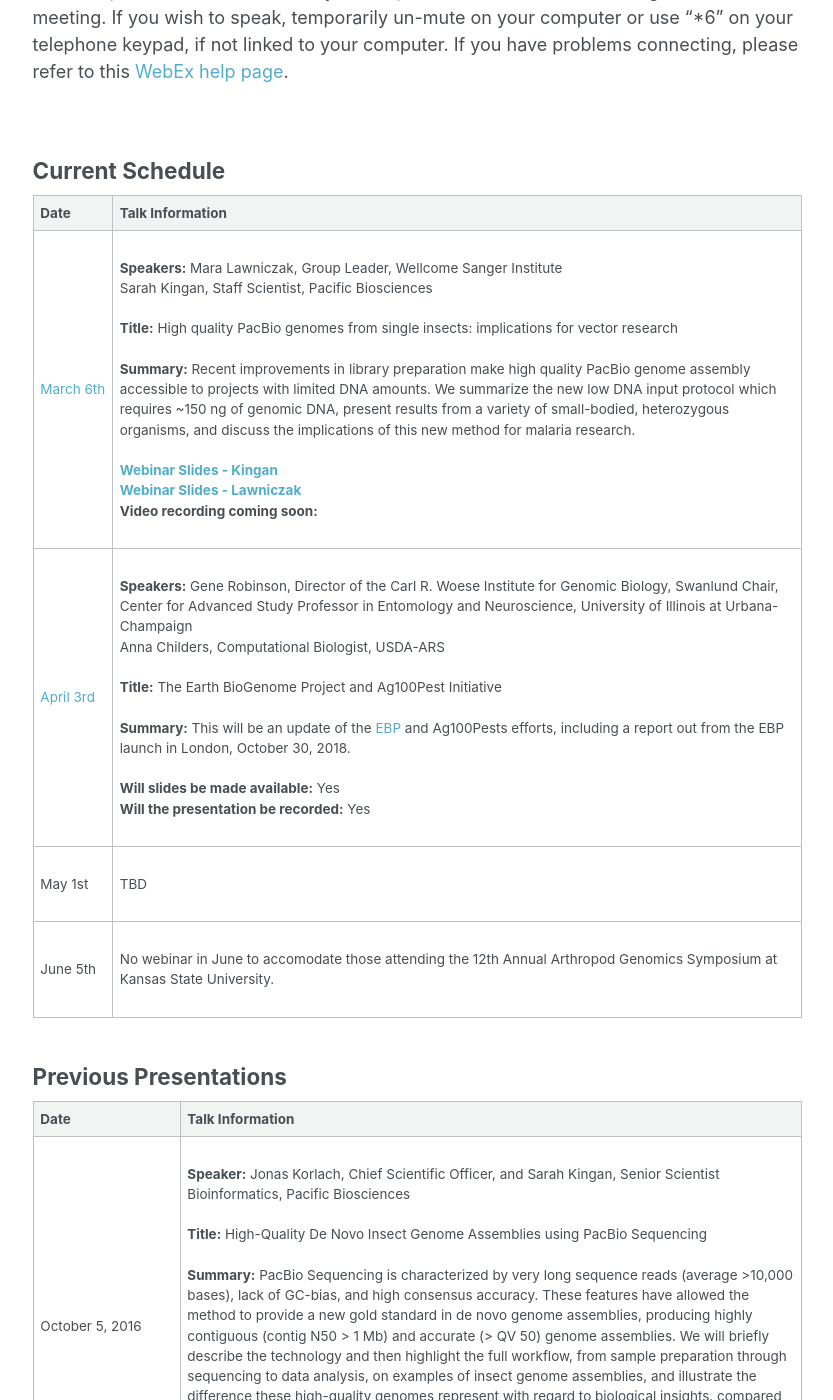
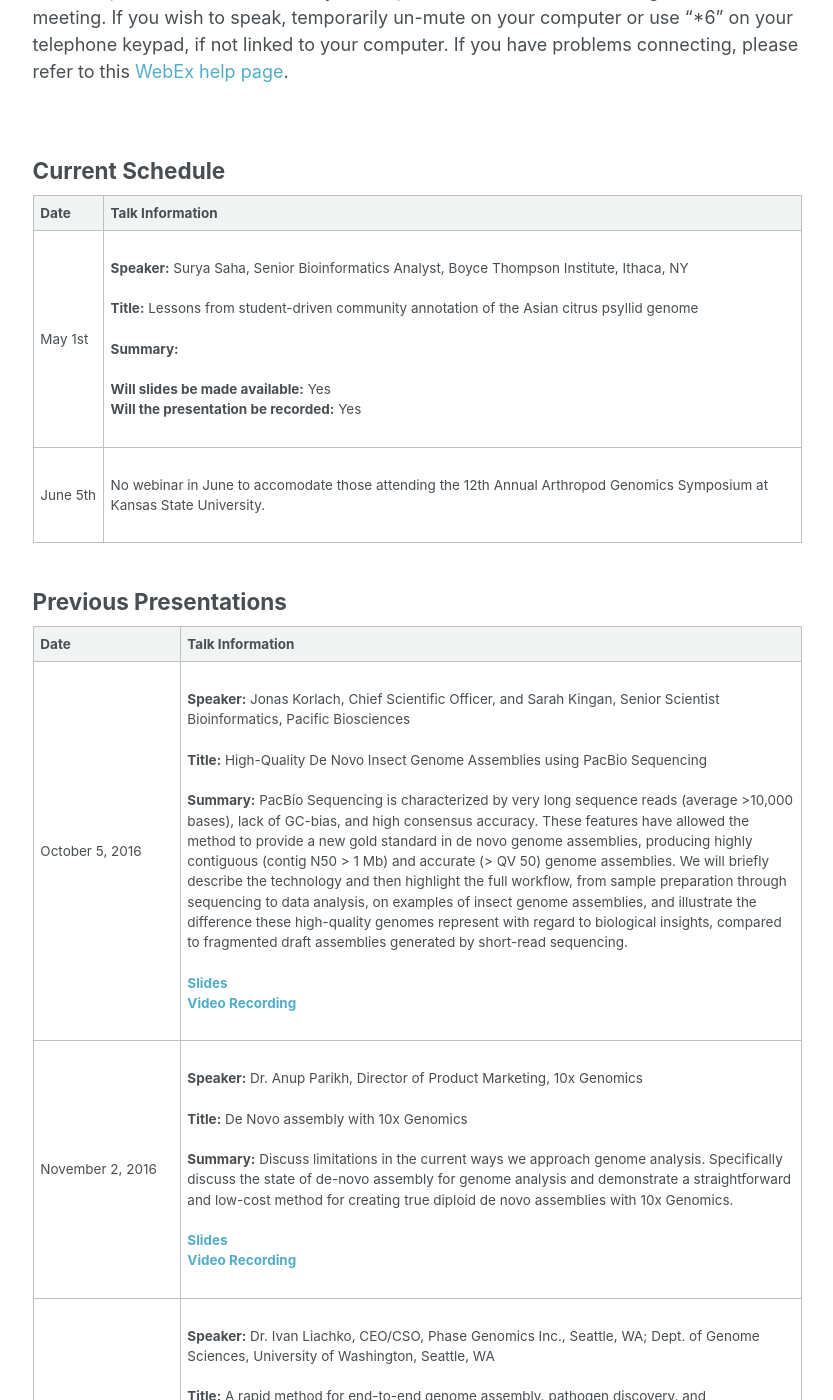
Before and after one commit to i5k/i5k.github.io, a Jekyll site: the page built from _pages/webinar.md, in a window 1280 px wide and 1400 px high, scrolled down 1396 px. Shown: the whole window, without its empty margins (249-1082 px from the left). Built offline with Jekyll 4.4.1, drawn with Linux system fonts in a browser that asks for light colours; some of the changed text lies outside the part shown.

Commit message:
Updated schedule

```diff
--- a/_pages/webinar.md
+++ b/_pages/webinar.md
@@ -34,9 +34,7 @@
 
 | __Date__ | __Talk Information__|
 | ---- | ---- |
-|[March&nbsp;6th](https://www.timeanddate.com/worldclock/fixedtime.html?msg=i5k+webinar&iso=20190306T11&p1=263&ah=1)|<br>__Speakers:__ Mara Lawniczak, Group Leader, Wellcome Sanger Institute<br>Sarah Kingan, Staff Scientist, Pacific Biosciences<br><br>__Title:__ High quality PacBio genomes from single insects: implications for vector research <br><br>__Summary:__ Recent improvements in library preparation make high quality PacBio genome assembly accessible to projects with limited DNA amounts. We summarize the new low DNA input protocol which requires ~150 ng of genomic DNA, present results from a variety of small-bodied, heterozygous organisms, and discuss the implications of this new method for malaria research.<br><br>__[Webinar Slides - Kingan](webinar_slides/i5k_webinar_PacBio_Kingan_Mar06_2019.pdf)<br>[Webinar Slides - Lawniczak](webinar_slides/i5k_webinar_PacBio_Lawniczak_Mar06_2019.pdf)__<br>__Video recording coming soon:__<br><br>|
-|[April&nbsp;3rd](https://www.timeanddate.com/worldclock/fixedtime.html?msg=i5k+webinar&iso=20190403T11&p1=263&ah=1)|<br>__Speakers:__ Gene Robinson, Director of the Carl R. Woese Institute for Genomic Biology, Swanlund Chair, Center for Advanced Study Professor in Entomology and Neuroscience, University of Illinois at Urbana-Champaign<br>Anna Childers, Computational Biologist, USDA-ARS<br><br>__Title:__ The Earth BioGenome Project and Ag100Pest Initiative <br><br>__Summary:__ This will be an update of the [EBP](https://www.earthbiogenome.org/) and Ag100Pests efforts, including a report out from the EBP launch in London, October 30, 2018.<br><br>__Will slides be made available:__ Yes<br>__Will the presentation be recorded:__ Yes<br><br>|
-|May&nbsp;1st|<br>TBD <br><br>|
+|May&nbsp;1st|<br>__Speaker:__ Surya Saha, Senior Bioinformatics Analyst, Boyce Thompson Institute, Ithaca, NY<br><br>__Title:__ Lessons from student-driven community annotation of the Asian citrus psyllid genome<br><br>__Summary:__ <br><br>__Will slides be made available:__ Yes<br>__Will the presentation be recorded:__ Yes<br><br>|
 |June&nbsp;5th|<br>No webinar in June to accomodate those attending the 12th Annual Arthropod Genomics Symposium at Kansas State University.<br><br>|
 
 <a name="previous"></a>
```
Also changed, not shown: other parts of _pages/webinar.md (+5 -3 lines).
